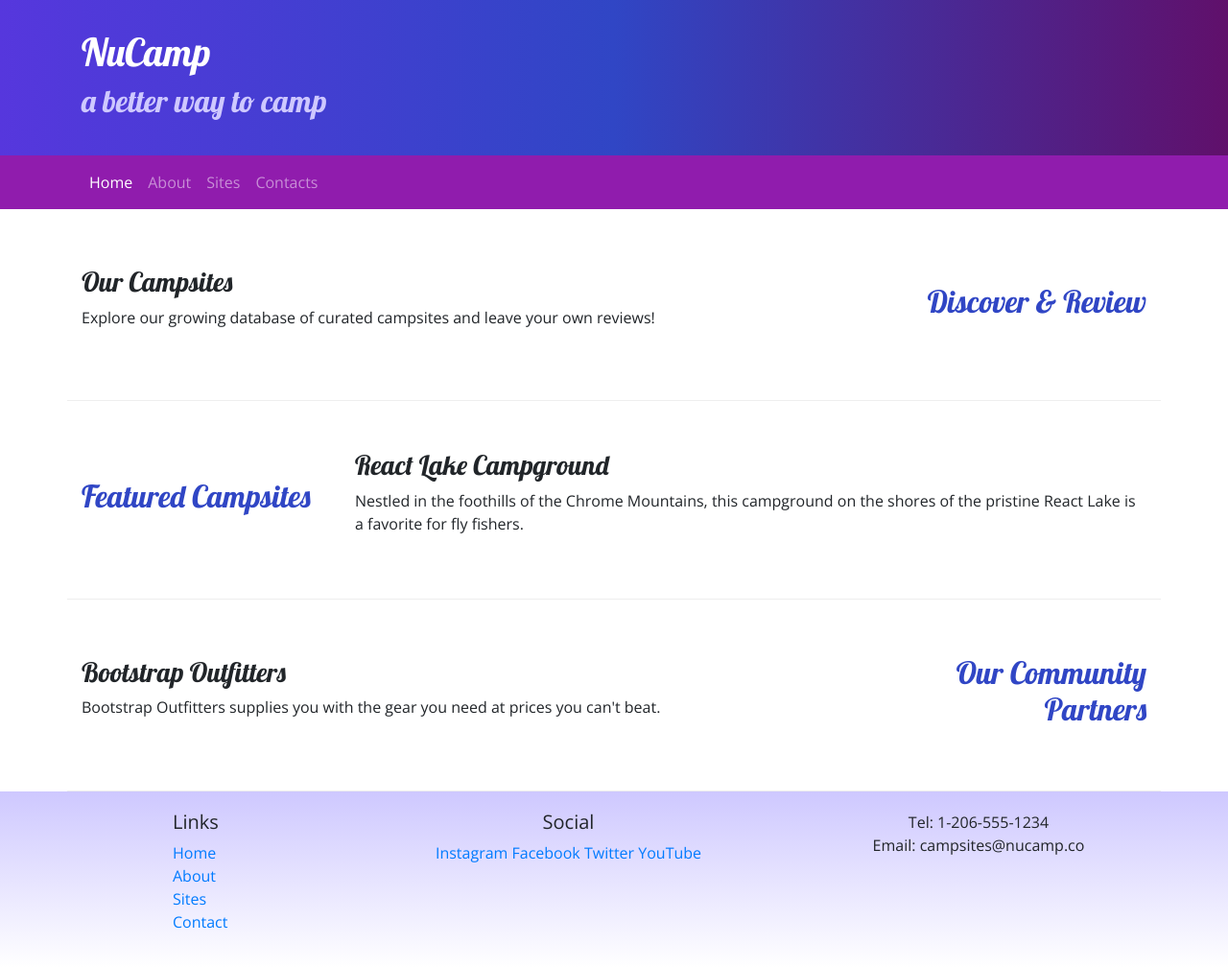
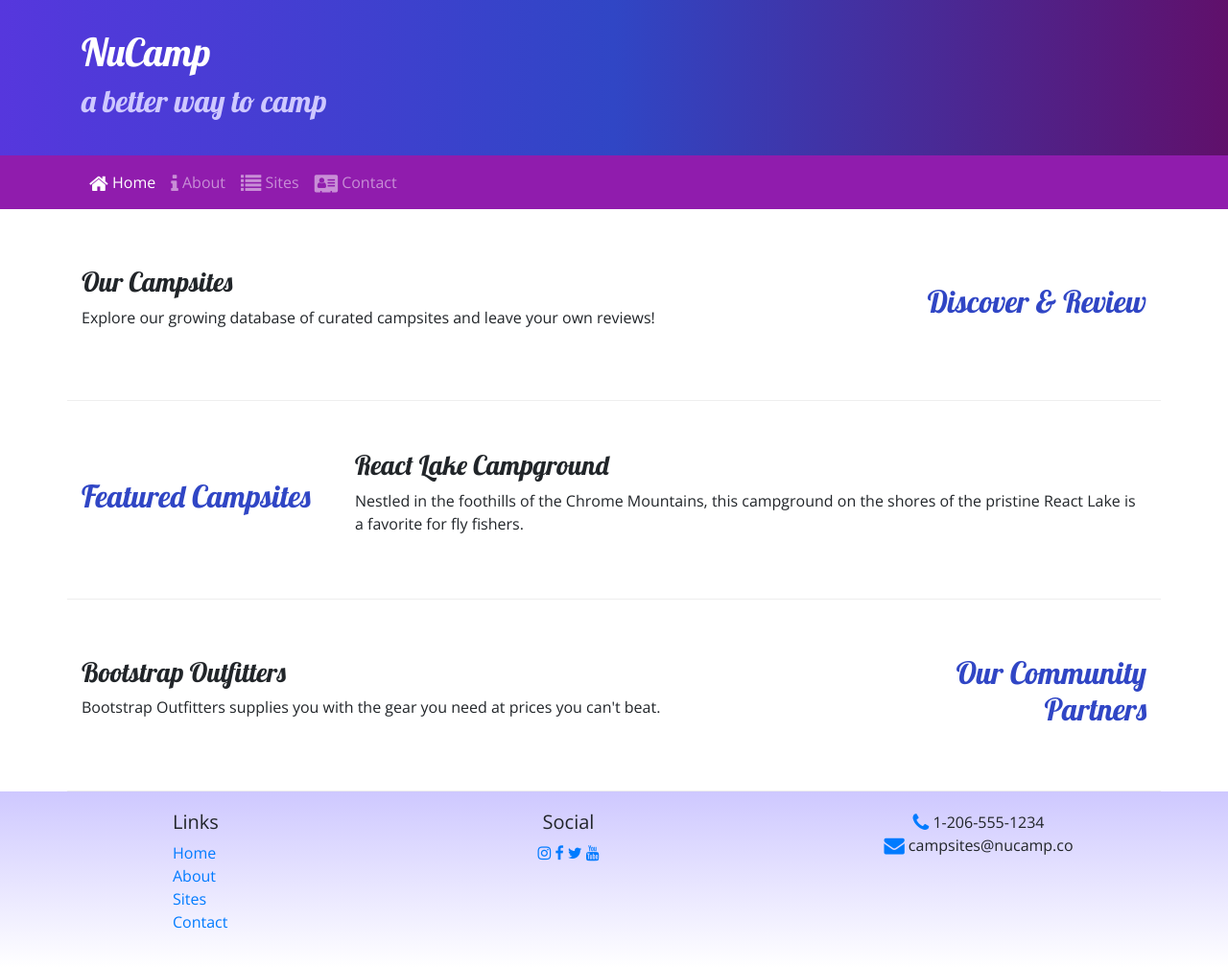
Before and after one commit to u591155/nucampsite, a website: page index.html in a window 1280 px wide. Shown: the whole page at 96% size. Drawn offline with nearby package versions, Linux system fonts and the light colour scheme.

Commit message:
Icon Fonts

```diff
--- a/index.html
+++ b/index.html
@@ -11,8 +11,11 @@
     <link rel="stylesheet" href="node_modules/bootstrap/dist/css/bootstrap.min.css" />
 
      <!-- Additional CSS must be placed after Bootstrap CSS -->
+     <link rel="stylesheet" href="node_modules/font-awesome/css/font-awesome.min.css" />
      <link rel="stylesheet" href="https://fonts.googleapis.com/css?family=Lobster|Open+Sans" />
      <link rel="stylesheet" href="css/styles.css" />
+
+
      <title>NuCamp: A Better Way To Camp</title>
 
     <title>NuCamp: A Better Way To Camp</title>
@@ -38,10 +41,10 @@
             </button>
             <div class="collapse navbar-collapse" id="nucampNavbar">
                 <ul class="navbar-nav">
-                    <li class="nav-item active"><a class="nav-link" href="#">Home</a></li>
-                    <li class="nav-item"><a class="nav-link" href="aboutus.html">About</a></li>
-                    <li class="nav-item"><a class="nav-link" href="#">Sites</a></li>
-                    <li class="nav-item"><a class="nav-link"href="# ">Contacts</a></li>
+                    <li class="nav-item active"><a class="nav-link" href="#"><i class="fa fa-home fa-lg"></i> Home</a></li>
+                    <li class="nav-item"><a class="nav-link" href="aboutus.html"><i class="fa fa-info fa-lg"></i> About</a></li>
+                    <li class="nav-item"><a class="nav-link" href="#"><i class="fa fa-list fa-lg"></i> Sites</a></li>
+                    <li class="nav-item"><a class="nav-link" href="#"><i class="fa fa-address-card fa-lg"></i> Contact</a></li>
                 </ul>
             </div>
         </div>
@@ -95,14 +98,14 @@
                 </div>
                 <div class="col-6 col-sm-5 text-center">
                 	<h5>Social</h5>
-                    <a href="http://instagram.com/">Instagram</a>
-                    <a href="http://facebook.com/">Facebook</a>
-                    <a href="http://twitter.com/">Twitter</a>
-                    <a href="http://youtube.com/">YouTube</a>
+                    <a href="http://instagram.com/"><i class="fa fa-instagram"></i></a>
+                    <a href="http://facebook.com/"><i class="fa fa-facebook"></i></a>
+                    <a href="http://twitter.com/"><i class="fa fa-twitter"></i></a>
+                    <a href="http://youtube.com/"><i class="fa fa-youtube"></i></a>
                 </div>
                 <div class="col-sm-4 text-center">
-                    Tel: 1-206-555-1234<br />
-                    Email: campsites@nucamp.co
+                    <i class="fa fa-phone fa-lg text-primary"></i> 1-206-555-1234<br />
+                    <i class="fa fa-envelope fa-lg text-primary"></i> campsites@nucamp.co
                 </div>
            </div>
         </div>
--- a/package.json
+++ b/package.json
@@ -15,6 +15,7 @@
   },
   "dependencies": {
     "bootstrap": "^4.5.0",
+    "font-awesome": "^4.7.0",
     "jquery": "^3.5.1",
     "popper.js": "^1.16.1"
   }
```
Also changed, not shown: aboutus.html (+11 -10 lines), 1 other file.
